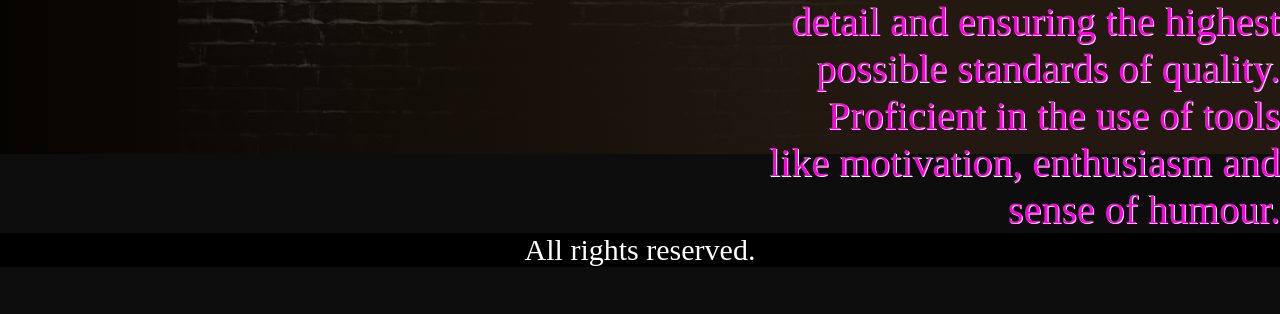
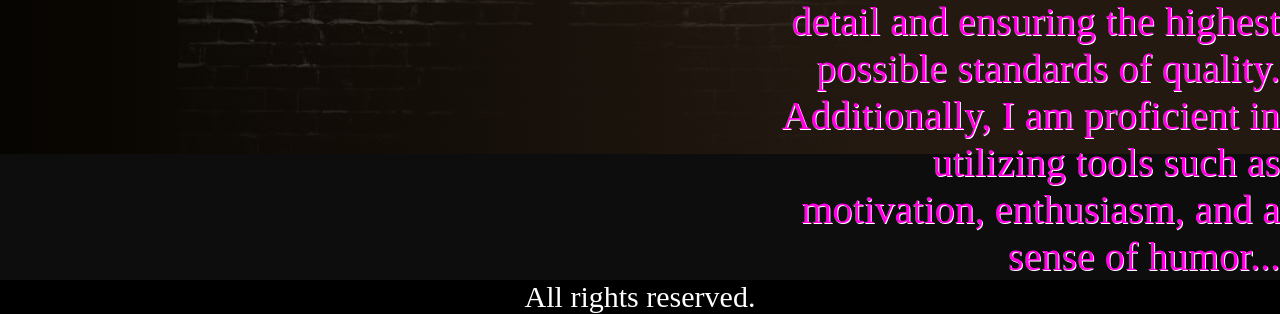
Before and after one commit to felcard/portfolio, a plain HTML site: page bio.html in a window 1280 px wide. Shown: the part 646-960 px from the top of the page. Before the commit the page ends 913 px from the top, so only its background shows below. Drawn offline with Linux system fonts and the light colour scheme; a web font is replaced by a local one.

Commit message:
ammend typos

```diff
--- a/bio.html
+++ b/bio.html
@@ -43,12 +43,12 @@
             </div>
             <section id="bio-txt">
                 <p>
-                    React software developer with expertise building functional front-end interfaces as well as
-                    efficient back-end APIs working with Express, PSQL and MongoDB. With a firm commitment to finding
-                    the optimal solutions to complex challenges, I am highly dedicated to seeing projects through to
-                    completion while maintaining a keen attention to detail and ensuring the highest possible standards
-                    of quality. Proficient in the use of tools like motivation,
-                    enthusiasm and sense of humour.
+                    I am a React software developer with expertise in building functional front-end interfaces, as well
+                    as efficient back-end APIs using Express, PSQL, and MongoDB. With a firm commitment to finding
+                    optimal solutions for complex challenges, I am highly dedicated to seeing projects through to
+                    completion, maintaining a keen attention to detail and ensuring the highest possible standards of
+                    quality. Additionally, I am proficient in utilizing tools such as motivation, enthusiasm, and a
+                    sense of humor...
                 </p>
             </section>
 
```
